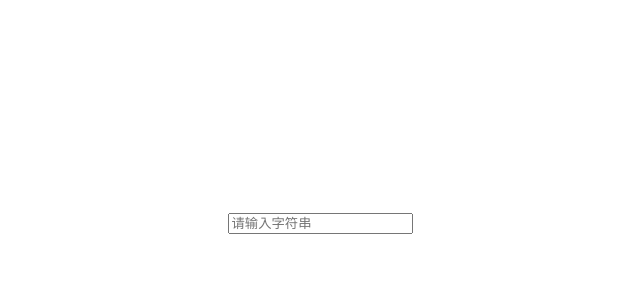
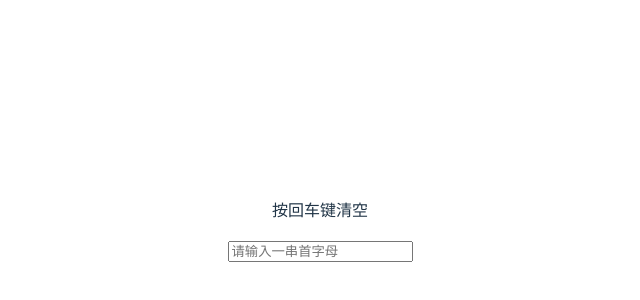
Before and after one commit to oboard/hack-max, a Vue app: page / in a window 1280 px wide. Shown: the part 114-414 px from the top of the page, without its empty margins (320-960 px from the left). Built offline with nearby package versions, Linux system fonts and the light colour scheme.

Commit message:
enter to clear

```diff
--- a/src/App.vue
+++ b/src/App.vue
@@ -1,6 +1,8 @@
 <template>
   <div>
-    <input v-model="inputStr" @keyup="() => getFirstLetter()" placeholder="请输入字符串">
+    <p>按回车键清空</p>
+    <input v-model="inputStr" @keyup="() => getFirstLetter()" @keyup.enter="()=>inputStr=''" placeholder="请输入一串首字母">
+
     <p>{{ firstLetter }}</p>
     <p style="color:red;font-size:128px">{{ answer }}</p>
   </div>
@@ -18,7 +20,6 @@ export default {
     }
   },
   methods: {
-
     getFirstLetter() {
       for (let index = 0; index < dataset.length; index++) {
         const item = dataset[index];
```
